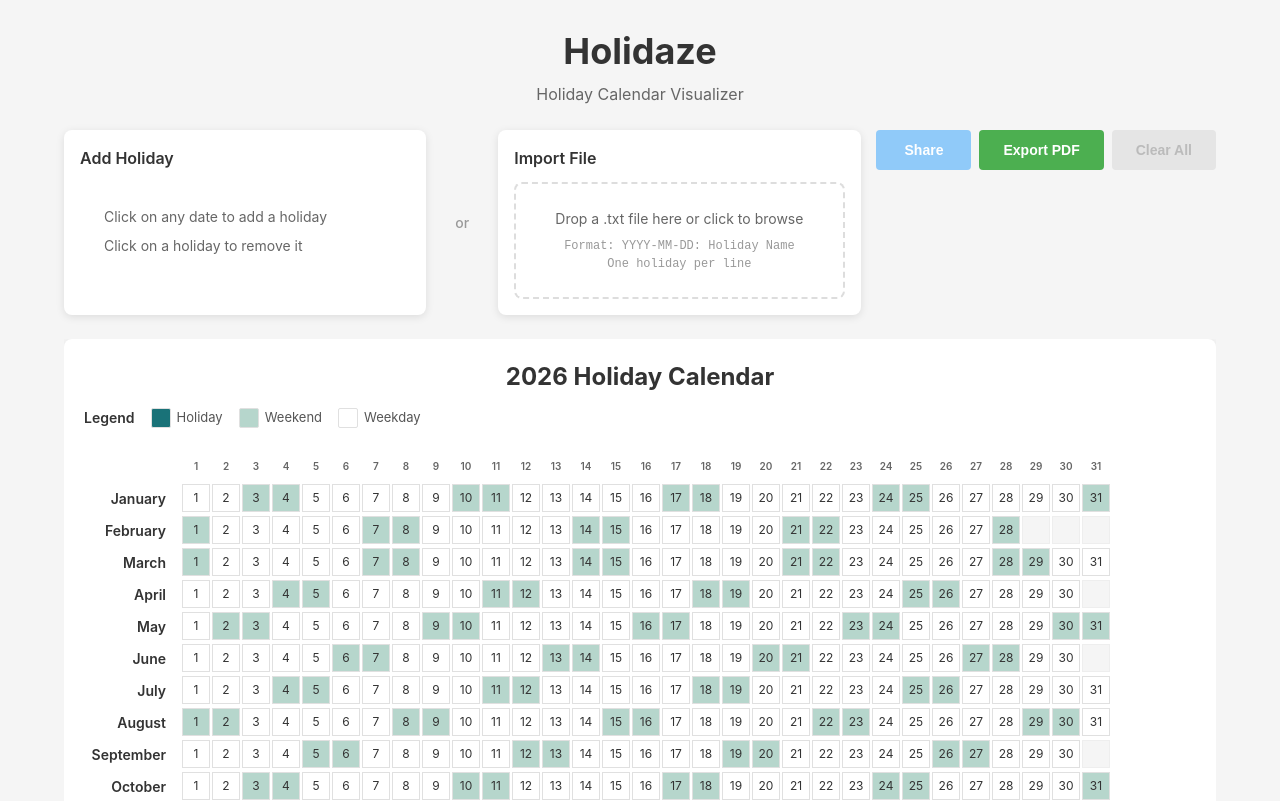
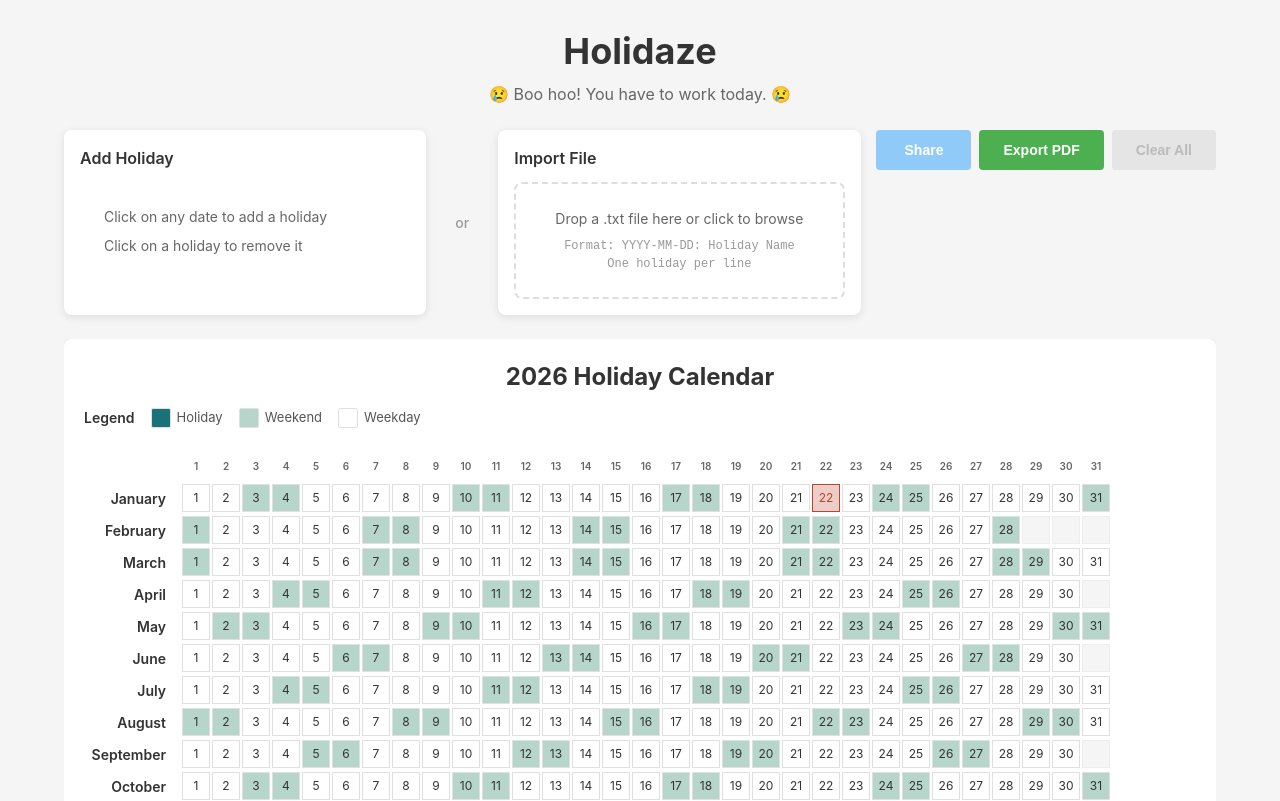
Before and after one commit to istisiki/holidaze, a React (Vite) app: page / in a window 1280 px wide. Shown: the top 801 px of the page. Built offline with nearby package versions, Linux system fonts and the light colour scheme.

Commit message:
Mark current day and tell outright if it's a holiday

```diff
--- a/src/App.tsx
+++ b/src/App.tsx
@@ -11,10 +11,20 @@ import { ClearAllButton } from "./components/ClearAll";
 
 const CURRENT_YEAR = 2026;
 
+function getTodayDateString(): string {
+  const today = new Date();
+  const year = today.getFullYear();
+  const month = String(today.getMonth() + 1).padStart(2, "0");
+  const day = String(today.getDate()).padStart(2, "0");
+  return `${year}-${month}-${day}`;
+}
+
 function App() {
   const calendarRef = useRef<HTMLDivElement>(null);
   const { holidays, addHoliday, removeHoliday, importHolidays, clearAll } =
     useHolidays();
+  const todayDateString = getTodayDateString();
+  const isTodayHoliday = holidays.some((h) => h.date === todayDateString);
   const [selectedDateForAdd, setSelectedDateForAdd] = useState<string | null>(
     null,
   );
@@ -46,7 +56,13 @@ function App() {
     <div className="app">
       <header className="app__header">
         <h1 className="app__title">Holidaze</h1>
-        <p className="app__subtitle">Holiday Calendar Visualizer</p>
+        <p
+          className={`app__subtitle app__#{isTodayHoliday ? "holiday" : "not-holiday"}`}
+        >
+          {isTodayHoliday
+            ? "🎉 YES!!! It's a holiday. Uninstall Slack, relax, and chill out. 🎉"
+            : "😢 Boo hoo! You have to work today. 😢"}
+        </p>
       </header>
 
       <div className="app__controls">
@@ -73,6 +89,7 @@ function App() {
           ref={calendarRef}
           year={CURRENT_YEAR}
           holidays={holidays}
+          todayDateString={todayDateString}
           onRemoveHoliday={removeHoliday}
           onAddHoliday={handleAddHolidayClick}
         />
--- a/src/components/Calendar.tsx
+++ b/src/components/Calendar.tsx
@@ -8,12 +8,13 @@ import "./Calendar.css";
 interface CalendarProps {
   year: number;
   holidays: Holiday[];
+  todayDateString?: string;
   onRemoveHoliday?: (date: string) => void;
   onAddHoliday?: (date: string) => void;
 }
 
 export const Calendar = forwardRef<HTMLDivElement, CalendarProps>(
-  function Calendar({ year, holidays, onRemoveHoliday, onAddHoliday }, ref) {
+  function Calendar({ year, holidays, todayDateString, onRemoveHoliday, onAddHoliday }, ref) {
     const months = Array.from({ length: 12 }, (_, i) => i);
 
     // Create day headers (1-31)
@@ -40,6 +41,7 @@ export const Calendar = forwardRef<HTMLDivElement, CalendarProps>(
               year={year}
               month={month}
               holidays={holidays}
+              todayDateString={todayDateString}
               onRemoveHoliday={onRemoveHoliday}
               onAddHoliday={onAddHoliday}
             />
--- a/src/components/DayCell.css
+++ b/src/components/DayCell.css
@@ -16,11 +16,18 @@
   border-color: #eee;
 }
 
+.day-cell--today {
+  border: 1px solid #bb4430;
+  background-color: #bb443044;
+  color: #bb4430;
+}
+
 .day-cell--holiday {
   background-color: #197278;
   color: white;
   font-weight: bold;
   cursor: pointer;
+  border-width: 3px;
 }
 
 .day-cell--holiday:hover {
--- a/src/components/DayCell.tsx
+++ b/src/components/DayCell.tsx
@@ -7,6 +7,7 @@ interface DayCellProps {
   date: string;
   isValid: boolean;
   isWeekend: boolean;
+  isToday: boolean;
   holiday: Holiday | undefined;
   onRemove?: (date: string) => void;
   onAddHoliday?: (date: string) => void;
@@ -17,6 +18,7 @@ export function DayCell({
   date,
   isValid,
   isWeekend,
+  isToday,
   holiday,
   onRemove,
   onAddHoliday,
@@ -38,6 +40,7 @@ export function DayCell({
   const classNames = ["day-cell", "day-cell--clickable"];
   if (isWeekend) classNames.push("day-cell--weekend");
   if (holiday) classNames.push("day-cell--holiday");
+  if (isToday) classNames.push("day-cell--today");
 
   return (
     <div
--- a/src/components/MonthRow.tsx
+++ b/src/components/MonthRow.tsx
@@ -11,6 +11,7 @@ interface MonthRowProps {
   year: number;
   month: number; // 0-indexed
   holidays: Holiday[];
+  todayDateString?: string;
   onRemoveHoliday?: (date: string) => void;
   onAddHoliday?: (date: string) => void;
 }
@@ -19,6 +20,7 @@ export function MonthRow({
   year,
   month,
   holidays,
+  todayDateString,
   onRemoveHoliday,
   onAddHoliday,
 }: MonthRowProps) {
@@ -48,6 +50,7 @@ export function MonthRow({
         date={dateStr}
         isValid={isValid}
         isWeekend={isWeekend}
+        isToday={isValid && dateStr === todayDateString}
         holiday={holiday}
         onRemove={onRemoveHoliday}
         onAddHoliday={onAddHoliday}
```
